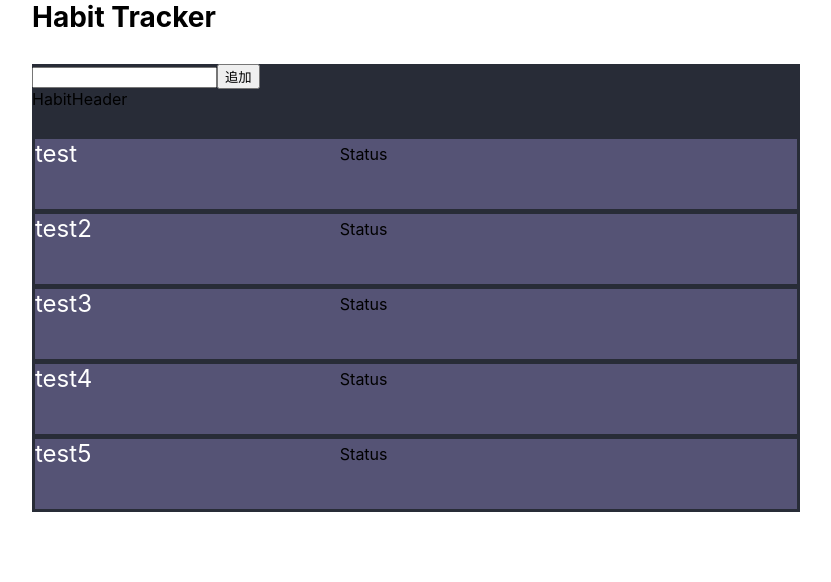
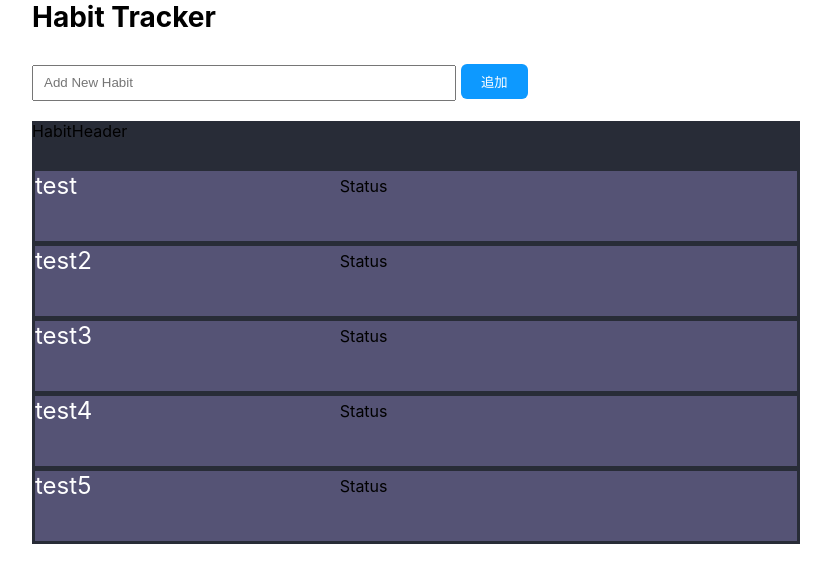
Before and after one commit to Yuji5117/habit_tracker_react, a React (Create React App) app: page / in a window 1280 px wide. Shown: the top 582 px of the page, without its empty margins (224-1055 px from the left). Built offline with nearby package versions, Linux system fonts and the light colour scheme.

Commit message:
form部分をコンポーネントに分解

```diff
--- a/src/App.tsx
+++ b/src/App.tsx
@@ -1,5 +1,6 @@
 import React, { useState } from "react";
 import styled from "styled-components";
+import Form from "./components/HabitForm";
 import HabitHeader from "./components/HabitHeader";
 import HabitItemList from "./components/HabitItemList";
 import { Habit } from "./typings";
@@ -14,11 +15,7 @@ function App() {
     { id: 5, title: "test5", status: 1 },
   ]);
 
-  const onChangeTitleInput = (e: any) => {
-    setHabitTitle(e.target.value);
-  };
-
-  const addHabit = (e: any) => {
+  const addHabit = (e: React.MouseEvent<HTMLButtonElement>) => {
     e.preventDefault();
     if (!habitTitle) return;
 
@@ -27,19 +24,24 @@ function App() {
     setHabitTitle("");
   };
 
+  const onChangeTitleInput = (e: React.ChangeEvent<HTMLInputElement>) => {
+    setHabitTitle(e.target.value);
+  };
+
   return (
     <Wrapper>
       <Header>Habit Tracker</Header>
       <Main>
-        <form>
-          <input onChange={onChangeTitleInput} type="text" value={habitTitle} />
-          <button onClick={addHabit} type="submit">
-            追加
-          </button>
-        </form>
+        <Form
+          habitTitle={habitTitle}
+          addHabit={addHabit}
+          onChangeTitleInput={onChangeTitleInput}
+        />
 
-        <HabitHeader />
-        <HabitItemList habits={habits} />
+        <Section>
+          <HabitHeader />
+          <HabitItemList habits={habits} />
+        </Section>
       </Main>
     </Wrapper>
   );
@@ -60,5 +62,9 @@ const Header = styled.header`
 `;
 
 const Main = styled.main`
+  /* background-color: #282c37; */
+`;
+
+const Section = styled.section`
   background-color: #282c37;
 `;
--- /dev/null
+++ b/src/components/HabitForm.tsx
@@ -0,0 +1,46 @@
+import React from "react";
+import styled from "styled-components";
+
+interface PropsType {
+  habitTitle: string;
+  addHabit: (e: React.MouseEvent<HTMLButtonElement>) => void;
+  onChangeTitleInput: (e: React.ChangeEvent<HTMLInputElement>) => void;
+}
+
+const HabitForm = ({ habitTitle, addHabit, onChangeTitleInput }: PropsType) => {
+  return (
+    <Form>
+      <Input
+        placeholder="Add New Habit"
+        onChange={onChangeTitleInput}
+        type="text"
+        value={habitTitle}
+      />
+      <Button onClick={addHabit} type="submit">
+        追加
+      </Button>
+    </Form>
+  );
+};
+
+export default HabitForm;
+
+const Form = styled.form`
+  margin-bottom: 20px;
+`;
+
+const Input = styled.input`
+  height: 30px;
+  width: 400px;
+  margin-right: 5px;
+  padding: 1px 10px;
+`;
+
+const Button = styled.button`
+  padding: 8px 20px;
+  color: white;
+  background-color: #0d99ff;
+  border-radius: 6px;
+  cursor: pointer;
+  border: none;
+`;
```
